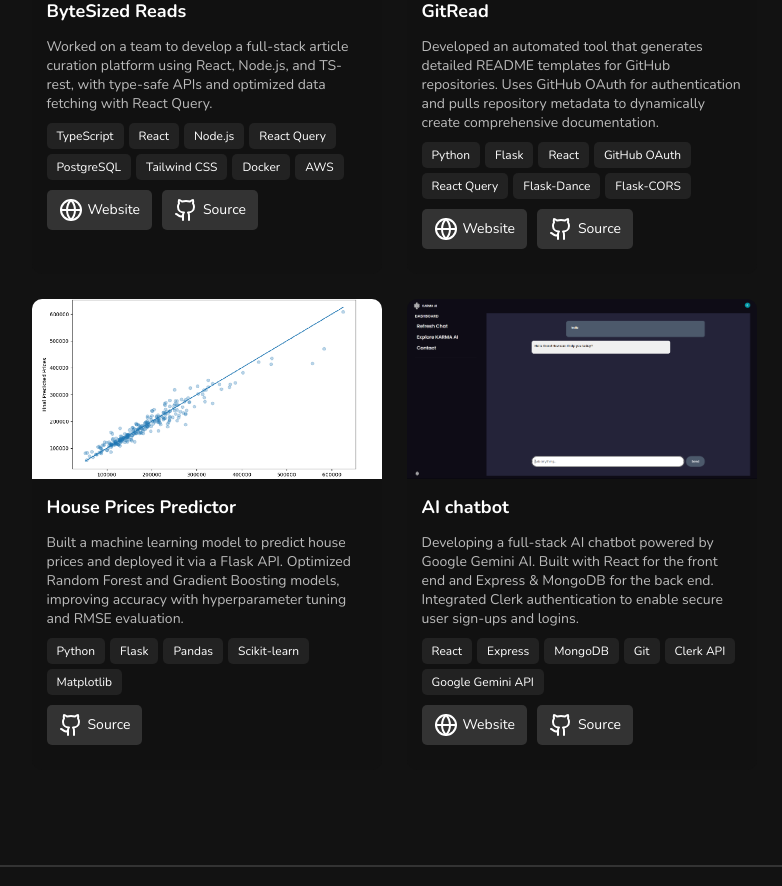
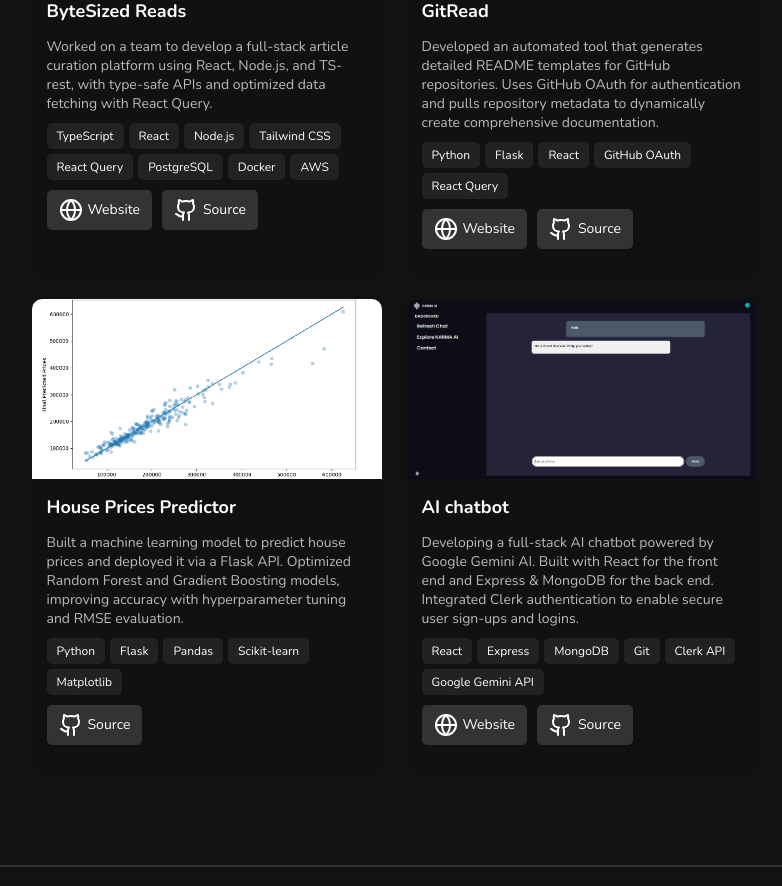
Before and after one commit to kwoeser/PersonalWebsite, a React (Vite) app: page / in a window 1280 px wide. Shown: the part 1400-2286 px from the top of the page, without its empty margins (246-1028 px from the left). Built offline with nearby package versions, Linux system fonts and the light colour scheme.

Commit message:
proj change

```diff
--- a/src/components/Projects.jsx
+++ b/src/components/Projects.jsx
@@ -10,7 +10,7 @@
     description:
     "Worked on a team to develop a full-stack article curation platform using React, Node.js, and TS-rest, with type-safe APIs and optimized data fetching with React Query.",
     image: "assets/ARTICLE.png",
-    tags: ["TypeScript", "React", "Node.js", "React Query", "PostgreSQL", "Tailwind CSS", "Docker", "AWS"],
+    tags: ["TypeScript", "React", "Node.js", "Tailwind CSS", "React Query", "PostgreSQL", "Docker", "AWS"],
     liveDemo: "https://bytereads.duckdns.org/",
     sourceCode: "https://github.com/kwoeser/Byte-sized-reads",
     },
@@ -19,7 +19,7 @@
       description:
       "Developed an automated tool that generates detailed README templates for GitHub repositories. Uses GitHub OAuth for authentication and pulls repository metadata to dynamically create comprehensive documentation.",
       image: "assets/gitread.png",
-      tags: ["Python", "Flask", "React", "GitHub OAuth", "React Query", "Flask-Dance", "Flask-CORS"],
+      tags: ["Python", "Flask", "React", "GitHub OAuth", "React Query"],
       liveDemo: "https://gitread-five.vercel.app/",
       sourceCode: "https://github.com/kwoeser/gitread",
     },
--- a/src/pages/ProjectsPage.jsx
+++ b/src/pages/ProjectsPage.jsx
@@ -11,7 +11,7 @@
       description:
       "Worked on a team to develop a full-stack article curation platform using React, Node.js, and TS-rest, with type-safe APIs and optimized data fetching with React Query.",
       image: "assets/ARTICLE.png",
-      tags: ["TypeScript", "React", "Node.js", "React Query", "PostgreSQL", "Tailwind CSS", "Docker", "AWS"],
+      tags: ["TypeScript", "React", "Node.js", "Tailwind CSS", "React Query", "PostgreSQL", "Docker", "AWS"],
       liveDemo: "https://bytereads.duckdns.org/",
       sourceCode: "https://github.com/kwoeser/Byte-sized-reads",
     },
@@ -20,7 +20,7 @@
       description:
       "Developed an automated tool that generates detailed README templates for GitHub repositories. Uses GitHub OAuth for authentication and pulls repository metadata to dynamically create comprehensive documentation.",
       image: "assets/gitread.png",
-      tags: ["Python", "Flask", "React", "GitHub OAuth", "React Query", "Flask-Dance", "Flask-CORS"],
+      tags: ["Python", "Flask", "React", "GitHub OAuth", "React Query"],
       liveDemo: "https://gitread-five.vercel.app/",
       sourceCode: "https://github.com/kwoeser/gitread",
     },
```
